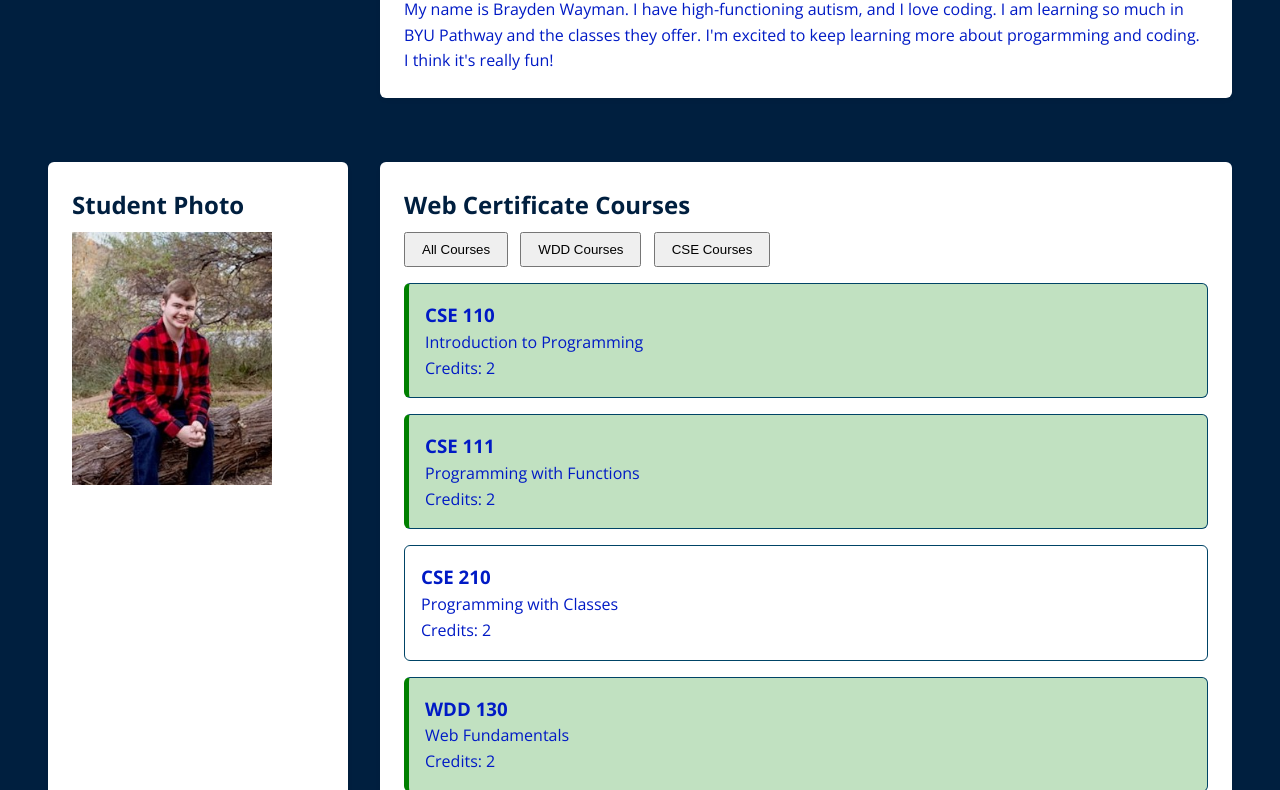
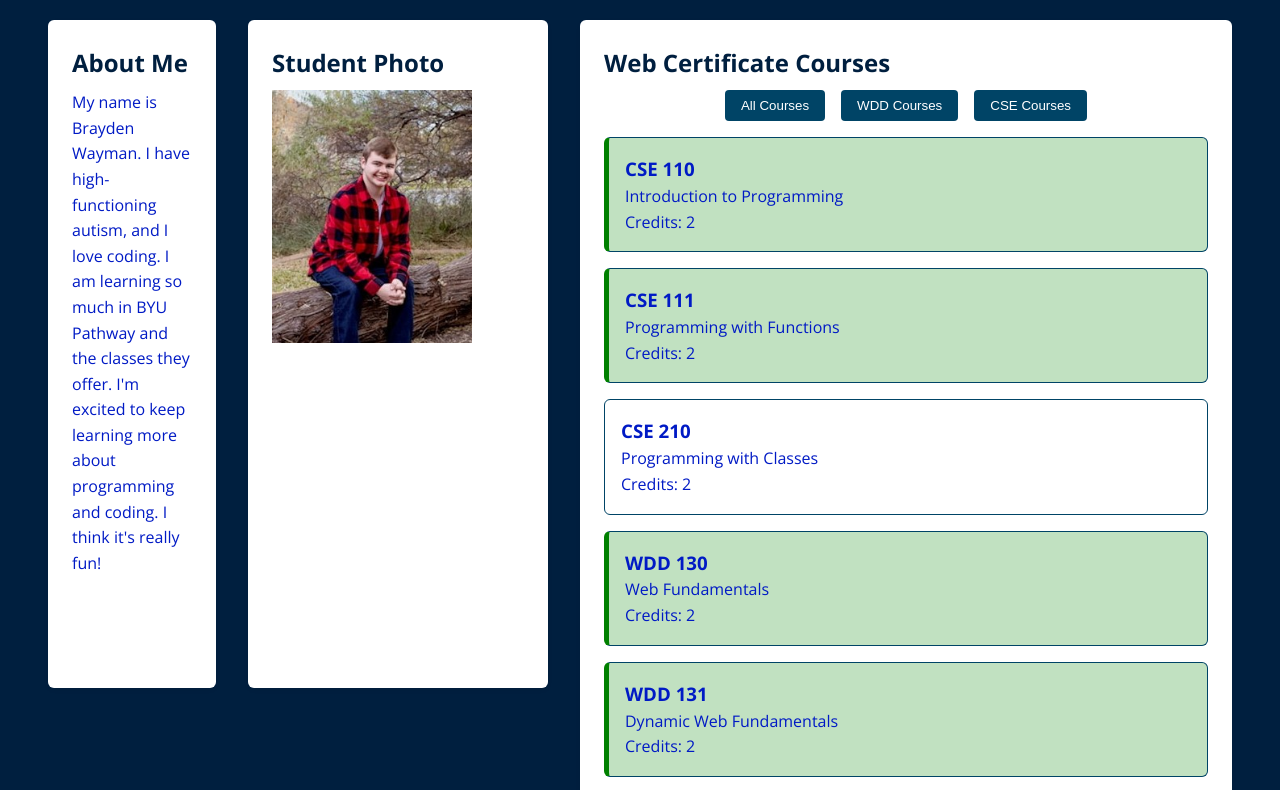
Before and after one commit to brayden0618/wdd231, a plain HTML site: page index.html in a window 1280 px wide. Shown: the part 261-1051 px from the top of the page. Drawn offline with nearby package versions, Linux system fonts and the light colour scheme.

Commit message:
Week 1 Assignment rework

```diff
--- a/index.html
+++ b/index.html
@@ -32,15 +32,17 @@
     </nav>
     <main>
         <h1>Home Page</h1>
-        <section>
-            <h2>About Me</h2>
-            <p>My name is Brayden Wayman. I have high-functioning autism, and I love coding. I am learning so much in BYU Pathway and the classes they offer. I'm excited to keep learning more about progarmming and coding. I think it's really fun!</p>
-        </section>
-        <section>
-            <h2>Student Photo</h2>
-            <img src="images/profile.png" alt="Brayden Wayman" width="200">
-        </section>
-        <section>
+        <div class="home-layout">
+            <section class="'about">
+                <h2>About Me</h2>
+                <p>My name is Brayden Wayman. I have high-functioning autism, and I love coding. I am learning so much in BYU Pathway and the classes they offer. I'm excited to keep learning more about programming and coding. I think it's really fun!</p>
+            </section>
+            <section class="photo">
+                <h2>Student Photo</h2>
+                <img src="images/profile.png" alt="Brayden Wayman" width="200">
+            </section>
+        </div>
+        <section class="'courses">
             <h2>Web Certificate Courses</h2>
             <div id="filter-buttons">
                 <button data-filter="all">All Courses</button>
--- a/scripts/course.js
+++ b/scripts/course.js
@@ -13,7 +13,6 @@ const buttons = document.querySelectorAll('#filter-buttons button');
 
 function renderCourses(filteredCourses) {
     courseList.innerHTML = '';
-    let totalCredits = 0;
 
     filteredCourses.forEach(course => {
         const card = document.createElement('div');
@@ -26,11 +25,11 @@ function renderCourses(filteredCourses) {
             <p>Credits: ${course.credits}</p>
         `;
 
-        totalCredits += course.credits;
         courseList.appendChild(card);
     });
 
-    creditTotal.textContent = totalCredits;
+    const totalCredits = filteredCourses.reduce((sum, course) => sum + course.credits, 0);
+    creditTotal.textContent = totalCredits
 }
 
 // Filter
--- a/styles/index-large.css
+++ b/styles/index-large.css
@@ -33,7 +33,7 @@
     /* Main Content */
     main {
         display: grid;
-        grid-template-columns: 300px 1fr;
+        grid-template-columns: 500px 1fr;
         gap: 2rem;
         padding: 2rem;
     }
--- a/styles/index.css
+++ b/styles/index.css
@@ -42,7 +42,7 @@ header {
 }
 
 header img {
-    height: 40px;
+    height: 50px;
 }
 
 header span {
@@ -117,8 +117,18 @@ main {
 }
 
 main h1 {
-    font-size: 1.5rem;
-    margin-bottom: 1rem;
+    grid-column: 1 / -1;
+    text-align: center;
+    font-size: 2rem;
+    color: var(--background-color);
+}
+
+.home-layout {
+    display: grid;
+    grid-template-columns: 1fr 300px;
+    height: 700px;
+    gap: 2rem;
+    margin-bottom: 2rem;
 }
 
 section {
@@ -127,6 +137,20 @@ section {
     padding: 1rem;
     border-radius: 6px;
     box-shadow: 0 2px 5px rgba(0,0,0,0.05);
+}
+
+.courses {
+    max-width: 600px;
+    margin: 0 auto;
+}
+
+.courses h2 {
+    text-align: center;
+    background-color: var(--third-color);
+    color: white;
+    padding: 0.5rem;
+    margin-bottom: 1rem;
+    border-radius: 6px;
 }
 
 h1 {
@@ -170,23 +194,39 @@ a:hover {
     border-left: 5px solid green;
 }
 
+.total-credits {
+    text-align: center;
+    font-weight: bold;
+    margin-top: 1rem;
+}
+
 #filter-buttons {
+    display: flex;
+    justify-content: center;
+    gap: 1rem;
     margin-bottom: 1rem;
 }
 
 #filter-buttons button {
-    margin-right: 0.5rem;
     padding: 0.5rem 1rem;
-    cursor: pointer;
+    background-color: var(--third-color);
+    color: white;
+    border: none;
+    border-radius: 4px;
+}
+
+#filter-buttons button:hover {
+    background-color: var(--hover--color);
 }
 
 /* Footer */
 footer {
     margin-top: 2rem;
-    padding: 1rem;
+    padding: 2rem 1rem;
     background-color: var(--background-color);
     color: var(--primary-color);
     text-align: center;
+    font-size: 0.9rem;
 }
 
 footer p {
```
